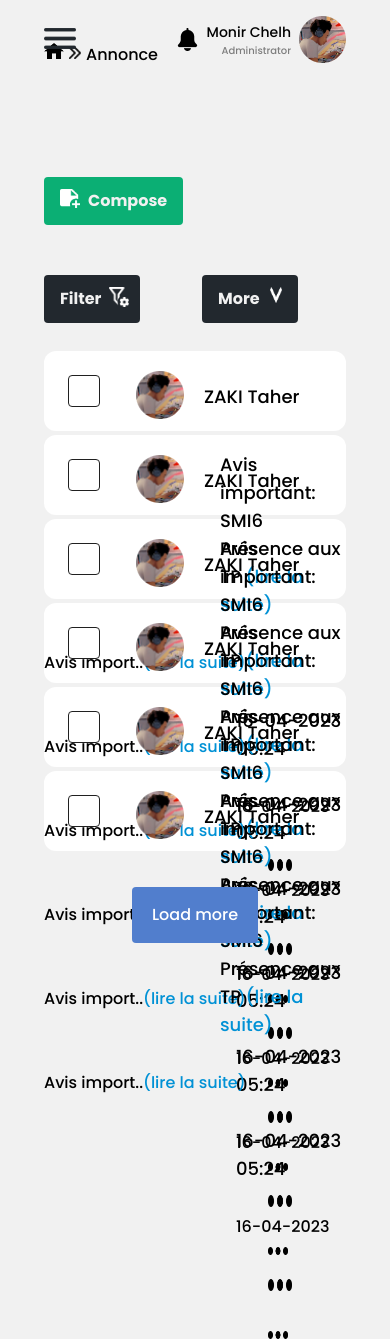
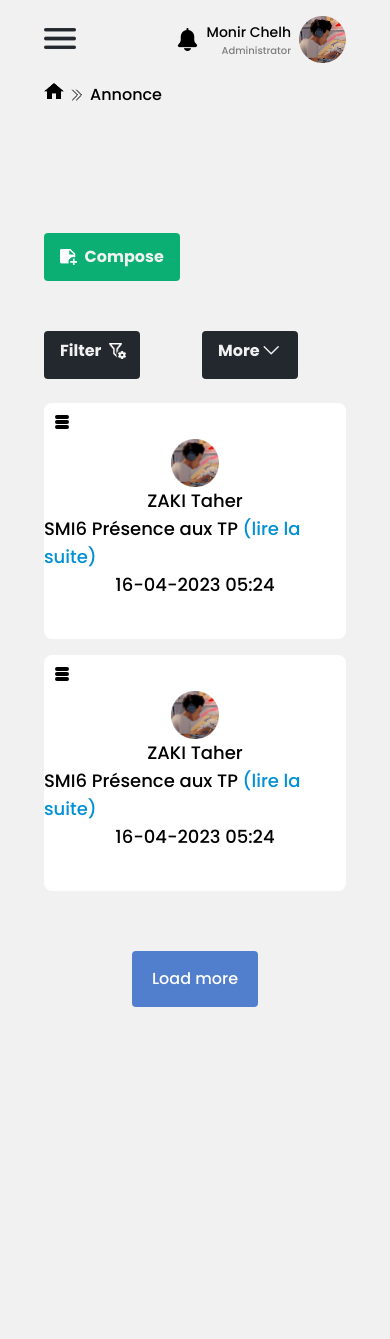
Before and after one commit to youne-elma/Intelligent-School-Management, a Django app: page /annonce/ in a window 390 px wide. After the commit the page ends 1007 px from the top, so only its background shows below. Run offline with Django 4.2, Linux system fonts and the light colour scheme; some libraries are stand-ins or nearby versions.

Commit message:
Responsive Annonce Page

```diff
--- a/core/templates/core/annonce.html
+++ b/core/templates/core/annonce.html
@@ -3,38 +3,54 @@
 {% block title %} Annonce {% endblock %}
 {% block content %}
 
-<div class="flex flex-wrap gap-[5px]  -mt-20 md:-mt-16">
+<div class="flex flex-wrap gap-[5px]  -mt-20 md:-mt-16 SmallScreen:-mt-10">
     <img src="../../../theme/static/icons/Home.png"  class=" w-5 h-4 "alt="">
-    <img src="../../../theme/static/icons/doubleRight.png"  class=" w-3 h-3 mt-1 "alt="">
-    <span > Annonce</span>
+    <svg  class="w-4 -mt-4" fill="none" stroke="currentColor" stroke-width="1.5" viewBox="0 0 24 24" xmlns="http://www.w3.org/2000/svg" aria-hidden="true">
+      <path stroke-linecap="round" stroke-linejoin="round" d="M11.25 4.5l7.5 7.5-7.5 7.5m-6-15l7.5 7.5-7.5 7.5"></path>
+    </svg>
+    <span  class="h-10"> Annonce</span>
 
 
 </div>
 <div >
- <div class="Content flex gap-[50px] flex-wrap justify-between mt-[50px]   ">
+ <div class="Content flex gap-[50px] flex-wrap justify-between mt-[50px]  items-center  ">
         <button class="bg-lightgreen text-lightcolor font-bold py-3 px-4 rounded inline-flex items-start w-25 h-15"  >
-            <svg  viewBox="0 0 20 20"><img src="../../../theme/static/icons/ComposeAnnonce.png"  width="20" height="20" alt="compose "></svg>
-            <span class="ml-2 "> Compose</span>
+            <img src="../../../theme/static/icons/ComposeAnnonce.png"   class="h-4 mt-1 "  alt="compose ">
+            <span class="ml-2"> Compose</span>
           </button>
 
            <div class="flex gap-[50px]  flex-wrap justify-end  space-x-3  ">
 
           <button class="bg-bluecharcoal text-lightcolor font-bold py-2 px-4 rounded inline-flex items-start w-24 h-12 ">
-            <span class="mt-1"> Filter</span>
-            <svg  viewBox="0 0 20 20"><img src="../../../theme/static/icons/Filter.png"    class="ml-2 w-5 h-5 mt-1"alt="filter "></svg>
+            <span class=""> Filter</span>
+            <img src="../../../theme/static/icons/Filter.png"    class="ml-2 w-5 h-4 mt-1"alt="filter ">
 
           </button>
           <button class="bg-bluecharcoal text-lightcolor font-bold py-2 px-4 rounded inline-flex items-start w-24 h-12">
-            <span class="mt-1" > More</span>
-            <svg  viewBox="0 0 20 20"><img src="../../../theme/static/icons/More.png" class="ml-2 w-5 h-4 mt-1" alt="More "></svg>
-          </button>
+            <span class="" > More</span>
+            <svg class="w-6" fill="none" stroke="currentColor" stroke-width="1.5" viewBox="0 0 24 24" xmlns="http://www.w3.org/2000/svg" aria-hidden="true">
+              <path stroke-linecap="round" stroke-linejoin="round" d="M19.5 8.25l-7.5 7.5-7.5-7.5"></path>
+            </svg>          </button>
 
      </div>
  </div>
 </br>
    <!--- this an annonce -->
 
-   <div class="bg-white w-50 h-20  rounded-xl mt-[4px] Content flex flex-wrap 3xl:bg-bluecharcoal 2xl:bg-daredvilleorange bigSreen:bg-darkcolor xl:bg-loyalblue md:bg-smoothgreen ">
+   <div class="bg-white w-50 h-20  rounded-xl mt-[4px] Content flex flex-wrap SmallScreen:hidden">
+
+    <input id="link-checkbox" type="checkbox" value="" class=" md:w-6 md:h-6 w-8 h-8 text-blue-600 bg-gray-100 border-darkcolor rounded focus:ring-blue-500 dark:focus:ring-blue-600 dark:ring-offset-gray-800 focus:ring-2 dark:bg-gray-700 dark:border-gray-600 ml-6 mt-6">
+    <img src="../../../theme/static/icons/UserPic.png"  class=" w-12 h-12  ml-9 mt-5  md:w-9 md:h-9 md:ml-7"alt="">
+    <span class="mt-8 text-ellipsis text-lg 3xl:text-base ml-5 2xl:text-base md:text-base md:ml-3 ">ZAKI Taher </span>
+    <span class="   mt-8  ml-44 3xl:text-base 3xl:ml-28 2xl:ml-20 2xl:hidden md:hidden xl:hidden text-lg ">Avis important: SMI6 Présence aux TP <a href="#" class="text-denimcolor">(lire la suite)</a></span>
+    <span class="text-ellipsis mt-8   md:ml-8 2xl:ml-14 xl:ml-6 Big:hidden  3xl:hidden">Avis import..<a href="#" class="text-denimcolor">(lire la suite)</a></span>
+    <span class="text-ellipsis mt-8   2xl:ml-20 xl:ml-7 3xl:text-base ml-48 text-lg 2xl:text-base md:hidden"> 16-04-2023 05:24</span>
+    <span class="text-ellipsis mt-8  md:text-base md:ml-20 xl:ml-20  ml-48 2xl:hidden md:hidden Big:hidden xl:hidden">16-04-2023</span>
+    <img src="../../../theme/static/icons/Updel.png"  class=" w-6 h-3 bigSreen:ml-20 mt-10 xl:ml-5 2xl:ml-32  md:hidden ml-56"alt="">
+    <img src="../../../theme/static/icons/Updel.png"  class=" w-5 h-2 bigSreen:ml-20 mt-10 xl:ml-9  2xl:ml-40  2xl:hidden xl:hidden md:ml-12 ml-56 Big:hidden"alt="">
+
+  </div>
+  <div class="bg-white w-50 h-20  rounded-xl mt-[4px] Content flex flex-wrap SmallScreen:hidden ">
 
     <input id="link-checkbox" type="checkbox" value="" class=" md:w-6 md:h-6 w-8 h-8 text-blue-600 bg-gray-100 border-darkcolor rounded focus:ring-blue-500 dark:focus:ring-blue-600 dark:ring-offset-gray-800 focus:ring-2 dark:bg-gray-700 dark:border-gray-600 ml-6 mt-6">
     <img src="../../../theme/static/icons/UserPic.png"  class=" w-12 h-12  ml-9 mt-5  md:w-9 md:h-9 md:ml-7"alt="">
@@ -47,7 +63,19 @@
     <img src="../../../theme/static/icons/Updel.png"  class=" w-5 h-2 bigSreen:ml-20 mt-10 xl:ml-9  2xl:ml-40  2xl:hidden xl:hidden md:ml-12 ml-56 Big:hidden"alt="">
 
   </div>
-  <div class="bg-white w-50 h-20  rounded-xl mt-[4px] Content flex flex-wrap 3xl:bg-bluecharcoal 2xl:bg-daredvilleorange bigSreen:bg-darkcolor xl:bg-loyalblue md:bg-smoothgreen ">
+  <div class="bg-white w-50 h-20  rounded-xl mt-[4px] Content flex flex-wrap SmallScreen:hidden">
+
+    <input id="link-checkbox" type="checkbox" value="" class=" md:w-6 md:h-6 w-8 h-8 text-blue-600 bg-gray-100 border-darkcolor rounded focus:ring-blue-500 dark:focus:ring-blue-600 dark:ring-offset-gray-800 focus:ring-2 dark:bg-gray-700 dark:border-gray-600 ml-6 mt-6">
+    <img src="../../../theme/static/icons/UserPic.png"  class=" w-12 h-12  ml-9 mt-5  md:w-9 md:h-9 md:ml-7"alt="">
+    <span class="mt-8 text-ellipsis text-lg 3xl:text-base ml-5 2xl:text-base md:text-base md:ml-3 ">ZAKI Taher </span>
+    <span class="text-ellipsis mt-8  ml-44 3xl:text-base 3xl:ml-28 2xl:ml-20 2xl:hidden md:hidden xl:hidden text-lg ">Avis important: SMI6 Présence aux TP <a href="#" class="text-denimcolor">(lire la suite)</a></span>
+    <span class="text-ellipsis mt-8   md:ml-8 2xl:ml-14 xl:ml-6 Big:hidden  3xl:hidden">Avis import..<a href="#" class="text-denimcolor">(lire la suite)</a></span>
+    <span class="text-ellipsis mt-8   2xl:ml-20 xl:ml-7 3xl:text-base ml-48 text-lg 2xl:text-base md:hidden"> 16-04-2023 05:24</span>
+    <span class="text-ellipsis mt-8  md:text-base md:ml-20 xl:ml-20  ml-48 2xl:hidden md:hidden Big:hidden xl:hidden">16-04-2023</span>
+    <img src="../../../theme/static/icons/Updel.png"  class=" w-6 h-3 bigSreen:ml-20 mt-10 xl:ml-5 2xl:ml-32  md:hidden ml-56"alt="">
+    <img src="../../../theme/static/icons/Updel.png"  class=" w-5 h-2 bigSreen:ml-20 mt-10 xl:ml-9  2xl:ml-40  2xl:hidden xl:hidden md:ml-12 ml-56 Big:hidden"alt="">
+  </div>
+  <div class="bg-white w-50 h-20  rounded-xl mt-[4px] Content flex flex-wrap SmallScreen:hidden">
 
     <input id="link-checkbox" type="checkbox" value="" class=" md:w-6 md:h-6 w-8 h-8 text-blue-600 bg-gray-100 border-darkcolor rounded focus:ring-blue-500 dark:focus:ring-blue-600 dark:ring-offset-gray-800 focus:ring-2 dark:bg-gray-700 dark:border-gray-600 ml-6 mt-6">
     <img src="../../../theme/static/icons/UserPic.png"  class=" w-12 h-12  ml-9 mt-5  md:w-9 md:h-9 md:ml-7"alt="">
@@ -60,19 +88,7 @@
     <img src="../../../theme/static/icons/Updel.png"  class=" w-5 h-2 bigSreen:ml-20 mt-10 xl:ml-9  2xl:ml-40  2xl:hidden xl:hidden md:ml-12 ml-56 Big:hidden"alt="">
 
   </div>
-  <div class="bg-white w-50 h-20  rounded-xl mt-[4px] Content flex flex-wrap 3xl:bg-bluecharcoal 2xl:bg-daredvilleorange bigSreen:bg-darkcolor xl:bg-loyalblue md:bg-smoothgreen ">
-
-    <input id="link-checkbox" type="checkbox" value="" class=" md:w-6 md:h-6 w-8 h-8 text-blue-600 bg-gray-100 border-darkcolor rounded focus:ring-blue-500 dark:focus:ring-blue-600 dark:ring-offset-gray-800 focus:ring-2 dark:bg-gray-700 dark:border-gray-600 ml-6 mt-6">
-    <img src="../../../theme/static/icons/UserPic.png"  class=" w-12 h-12  ml-9 mt-5  md:w-9 md:h-9 md:ml-7"alt="">
-    <span class="mt-8 text-ellipsis text-lg 3xl:text-base ml-5 2xl:text-base md:text-base md:ml-3 ">ZAKI Taher </span>
-    <span class="text-ellipsis mt-8  ml-44 3xl:text-base 3xl:ml-28 2xl:ml-20 2xl:hidden md:hidden xl:hidden text-lg ">Avis important: SMI6 Présence aux TP <a href="#" class="text-denimcolor">(lire la suite)</a></span>
-    <span class="text-ellipsis mt-8   md:ml-8 2xl:ml-14 xl:ml-6 Big:hidden  3xl:hidden">Avis import..<a href="#" class="text-denimcolor">(lire la suite)</a></span>
-    <span class="text-ellipsis mt-8   2xl:ml-20 xl:ml-7 3xl:text-base ml-48 text-lg 2xl:text-base md:hidden"> 16-04-2023 05:24</span>
-    <span class="text-ellipsis mt-8  md:text-base md:ml-20 xl:ml-20  ml-48 2xl:hidden md:hidden Big:hidden xl:hidden">16-04-2023</span>
-    <img src="../../../theme/static/icons/Updel.png"  class=" w-6 h-3 bigSreen:ml-20 mt-10 xl:ml-5 2xl:ml-32  md:hidden ml-56"alt="">
-    <img src="../../../theme/static/icons/Updel.png"  class=" w-5 h-2 bigSreen:ml-20 mt-10 xl:ml-9  2xl:ml-40  2xl:hidden xl:hidden md:ml-12 ml-56 Big:hidden"alt="">
-  </div>
-  <div class="bg-white w-50 h-20  rounded-xl mt-[4px] Content flex flex-wrap 3xl:bg-bluecharcoal 2xl:bg-daredvilleorange bigSreen:bg-darkcolor xl:bg-loyalblue md:bg-smoothgreen ">
+  <div class="bg-white w-50 h-20  rounded-xl mt-[4px] Content flex flex-wrap SmallScreen:hidden ">
 
     <input id="link-checkbox" type="checkbox" value="" class=" md:w-6 md:h-6 w-8 h-8 text-blue-600 bg-gray-100 border-darkcolor rounded focus:ring-blue-500 dark:focus:ring-blue-600 dark:ring-offset-gray-800 focus:ring-2 dark:bg-gray-700 dark:border-gray-600 ml-6 mt-6">
     <img src="../../../theme/static/icons/UserPic.png"  class=" w-12 h-12  ml-9 mt-5  md:w-9 md:h-9 md:ml-7"alt="">
@@ -85,20 +101,7 @@
     <img src="../../../theme/static/icons/Updel.png"  class=" w-5 h-2 bigSreen:ml-20 mt-10 xl:ml-9  2xl:ml-40  2xl:hidden xl:hidden md:ml-12 ml-56 Big:hidden"alt="">
 
   </div>
-  <div class="bg-white w-50 h-20  rounded-xl mt-[4px] Content flex flex-wrap 3xl:bg-bluecharcoal 2xl:bg-daredvilleorange bigSreen:bg-darkcolor xl:bg-loyalblue md:bg-smoothgreen ">
-
-    <input id="link-checkbox" type="checkbox" value="" class=" md:w-6 md:h-6 w-8 h-8 text-blue-600 bg-gray-100 border-darkcolor rounded focus:ring-blue-500 dark:focus:ring-blue-600 dark:ring-offset-gray-800 focus:ring-2 dark:bg-gray-700 dark:border-gray-600 ml-6 mt-6">
-    <img src="../../../theme/static/icons/UserPic.png"  class=" w-12 h-12  ml-9 mt-5  md:w-9 md:h-9 md:ml-7"alt="">
-    <span class="mt-8 text-ellipsis text-lg 3xl:text-base ml-5 2xl:text-base md:text-base md:ml-3 ">ZAKI Taher </span>
-    <span class="text-ellipsis mt-8  ml-44 3xl:text-base 3xl:ml-28 2xl:ml-20 2xl:hidden md:hidden xl:hidden text-lg ">Avis important: SMI6 Présence aux TP <a href="#" class="text-denimcolor">(lire la suite)</a></span>
-    <span class="text-ellipsis mt-8   md:ml-8 2xl:ml-14 xl:ml-6 Big:hidden  3xl:hidden">Avis import..<a href="#" class="text-denimcolor">(lire la suite)</a></span>
-    <span class="text-ellipsis mt-8   2xl:ml-20 xl:ml-7 3xl:text-base ml-48 text-lg 2xl:text-base md:hidden"> 16-04-2023 05:24</span>
-    <span class="text-ellipsis mt-8  md:text-base md:ml-20 xl:ml-20  ml-48 2xl:hidden md:hidden Big:hidden xl:hidden">16-04-2023</span>
-    <img src="../../../theme/static/icons/Updel.png"  class=" w-6 h-3 bigSreen:ml-20 mt-10 xl:ml-5 2xl:ml-32  md:hidden ml-56"alt="">
-    <img src="../../../theme/static/icons/Updel.png"  class=" w-5 h-2 bigSreen:ml-20 mt-10 xl:ml-9  2xl:ml-40  2xl:hidden xl:hidden md:ml-12 ml-56 Big:hidden"alt="">
-
-  </div>
-  <div class="bg-white w-50 h-20  rounded-xl mt-[4px] Content flex flex-wrap 3xl:bg-bluecharcoal 2xl:bg-daredvilleorange bigSreen:bg-darkcolor xl:bg-loyalblue md:bg-smoothgreen ">
+  <div class="bg-white w-50 h-20  rounded-xl mt-[4px] Content flex flex-wrap SmallScreen:hidden ">
 
     <input id="link-checkbox" type="checkbox" value="" class=" md:w-6 md:h-6 w-8 h-8 text-blue-600 bg-gray-100 border-darkcolor rounded focus:ring-blue-500 dark:focus:ring-blue-600 dark:ring-offset-gray-800 focus:ring-2 dark:bg-gray-700 dark:border-gray-600 ml-6 mt-6">
     <img src="../../../theme/static/icons/UserPic.png"  class=" w-12 h-12  ml-9 mt-5  md:w-9 md:h-9 md:ml-7"alt="">
@@ -112,6 +115,63 @@
 
   </div>
 
+
+
+  <div class="flex flex-wrap gap-4 ">
+<div class="w-full  bg-white  rounded-lg  hidden SmallScreen:block ">
+  <div class="relative inline-block text-left">
+    <div>
+      <button type="button" class=" inline-flex items-center justify-center w-full p-2 text-gray-400 rounded-md hover:text-gray-500 focus:outline-none focus:ring-2 focus:ring-inset focus:ring-blue-500" id="options-menu" aria-haspopup="true" aria-expanded="true">
+        <svg class="w-5 h-5" fill="currentColor" viewBox="0 0 20 20" xmlns="http://www.w3.org/2000/svg">
+          <path fill-rule="evenodd" d="M3 6a2 2 0 012-2h10a2 2 0 110 4H5a2 2 0 01-2-2zm0 5a2 2 0 012-2h10a2 2 0 110 4H5a2 2 0 01-2-2zm0 5a2 2 0 012-2h10a2 2 0 110 4H5a2 2 0 01-2-2z" clip-rule="evenodd"></path>
+        </svg>
+      </button>
+    </div>
+
+    <div id="options-menu-items" class="origin-top-left absolute left-0 mt-2 w-24 rounded-md shadow-lg bg-white ring-1 ring-black ring-opacity-5 divide-y divide-gray-100 hidden" role="menu" aria-orientation="vertical" aria-labelledby="options-menu">
+      <a href="#" class="block px-4 py-2 text-sm text-gray-700 hover:bg-gray-100 hover:text-gray-900" role="menuitem">Update</a>
+      <a href="#" class="block px-4 py-2 text-sm text-gray-700 hover:bg-gray-100 hover:text-gray-900" role="menuitem">Delete</a>
+
+    </div>
+  </div>
+  <div class="flex flex-col items-center pb-10">
+    <img src="../../../theme/static/icons/UserPic.png"  class=" w-12 h-12    md:w-9 md:h-9 md:ml-7"alt="">
+    <p class=" text-ellipsis text-lg 3xl:text-base  2xl:text-base md:text-base md:ml-3 ">ZAKI Taher </p>
+    <span class="text-ellipsis   3xl:text-base 3xl:ml-28 2xl:ml-20 2xl:hidden md:hidden xl:hidden text-lg "> SMI6 Présence aux TP <a href="#" class="text-denimcolor">(lire la suite)</a></span>
+    <span class="text-ellipsis   2xl:ml-20 xl:ml-7 3xl:text-base  text-lg 2xl:text-base md:hidden"> 16-04-2023 05:24</span>
+
+  </div>
+</div>
+
+
+<div class="w-full  bg-white  rounded-lg  hidden SmallScreen:block">
+  <div class="relative inline-block text-left">
+    <div>
+      <button type="button" class=" inline-flex items-center justify-center w-full p-2 text-gray-400 rounded-md hover:text-gray-500 focus:outline-none focus:ring-2 focus:ring-inset focus:ring-blue-500" id="options-menu" aria-haspopup="true" aria-expanded="true">
+        <svg class="w-5 h-5" fill="currentColor" viewBox="0 0 20 20" xmlns="http://www.w3.org/2000/svg">
+          <path fill-rule="evenodd" d="M3 6a2 2 0 012-2h10a2 2 0 110 4H5a2 2 0 01-2-2zm0 5a2 2 0 012-2h10a2 2 0 110 4H5a2 2 0 01-2-2zm0 5a2 2 0 012-2h10a2 2 0 110 4H5a2 2 0 01-2-2z" clip-rule="evenodd"></path>
+        </svg>
+      </button>
+    </div>
+
+    <div id="options-menu-items" class="origin-top-left absolute left-0 mt-2 w-24 rounded-md shadow-lg bg-white ring-1 ring-black ring-opacity-5 divide-y divide-gray-100 hidden" role="menu" aria-orientation="vertical" aria-labelledby="options-menu">
+      <a href="#" class="block px-4 py-2 text-sm text-gray-700 hover:bg-gray-100 hover:text-gray-900" role="menuitem">Update</a>
+      <a href="#" class="block px-4 py-2 text-sm text-gray-700 hover:bg-gray-100 hover:text-gray-900" role="menuitem">Delete</a>
+
+    </div>
+  </div>
+  <div class="flex flex-col items-center pb-10">
+    <img src="../../../theme/static/icons/UserPic.png"  class=" w-12 h-12    md:w-9 md:h-9 md:ml-7"alt="">
+    <p class=" text-ellipsis text-lg 3xl:text-base  2xl:text-base md:text-base md:ml-3 ">ZAKI Taher </p>
+    <span class="text-ellipsis   3xl:text-base 3xl:ml-28 2xl:ml-20 2xl:hidden md:hidden xl:hidden text-lg "> SMI6 Présence aux TP <a href="#" class="text-denimcolor">(lire la suite)</a></span>
+    <span class="text-ellipsis   2xl:ml-20 xl:ml-7 3xl:text-base  text-lg 2xl:text-base md:hidden"> 16-04-2023 05:24</span>
+
+  </div>
+</div>
+
+</div>
+</div>
+
 <!--<div class="bg-white  w-50 h-20 rounded-xl mt-[4px] Content flex flex-wrap ">
 
     <input id="link-checkbox" type="checkbox" value="" class="w-8 h-8 text-blue-600 bg-gray-100 border-darkcolor rounded focus:ring-blue-500 dark:focus:ring-blue-600 dark:ring-offset-gray-800 focus:ring-2 dark:bg-gray-700 dark:border-gray-600 ml-6 mt-6">
@@ -122,10 +182,10 @@
     <img src="../../../theme/static/icons/Updel.png"  class=" w-6 h-3 ml-56 mt-10 "alt="">
 </div>-->
 
+
+
    <div class=" flex  items-center justify-center h-screen]">
-  <button class="bg-blue hover:bg-cornflower  py-4 px-5 mt-9  text-ellipsis  text-white rounded"> Load more</button>
-
-  </div>
- </div>
+  <button class="bg-blue hover:bg-cornflower  py-4 px-5 font-poppin  text-white rounded"> Load more</button></div>
+</div>
 
 {% endblock%}
--- a/theme/static/css/dist/styles.css
+++ b/theme/static/css/dist/styles.css
@@ -755,6 +763,10 @@ select {
   margin-top: -5rem;
 }
 
+.-mt-4 {
+  margin-top: -1rem;
+}
+
 .mb-10 {
   margin-bottom: 2.5rem;
 }
@@ -867,10 +883,42 @@ select {
   margin-top: auto;
 }
 
+.mb-1 {
+  margin-bottom: 0.25rem;
+}
+
+.mb-3 {
+  margin-bottom: 0.75rem;
+}
+
+.ml-14 {
+  margin-left: 3.5rem;
+}
+
+.ml-28 {
+  margin-left: 7rem;
+}
+
+.ml-32 {
+  margin-left: 8rem;
+}
+
+.mt-3 {
+  margin-top: 0.75rem;
+}
+
+.mt-0 {
+  margin-top: 0px;
+}
+
 .block {
   display: block;
 }
 
+.inline-block {
+  display: inline-block;
+}
+
 .flex {
   display: flex;
 }
@@ -883,6 +931,10 @@ select {
   display: none;
 }
 
+.h-10 {
+  height: 2.5rem;
+}
+
 .h-12 {
   height: 3rem;
 }
@@ -951,8 +1015,8 @@ select {
   width: 6rem;
 }
 
-.w-3 {
-  width: 0.75rem;
+.w-4 {
+  width: 1rem;
 }
 
 .w-4\/5 {
@@ -991,6 +1059,18 @@ select {
   width: 70px;
 }
 
+.w-full {
+  width: 100%;
+}
+
+.w-20 {
+  width: 5rem;
+}
+
+.w-48 {
+  width: 12rem;
+}
+
 .min-w-\[179px\] {
   min-width: 179px;
 }
@@ -1065,6 +1157,10 @@ select {
 
 .gap-\[60px\] {
   gap: 60px;
+}
+
+.gap-4 {
+  gap: 1rem;
 }
 
 .space-x-3 > :not([hidden]) ~ :not([hidden]) {
@@ -1089,8 +1191,24 @@ select {
   border-radius: 5px;
 }
 
+.rounded-md {
+  border-radius: 0.375rem;
+}
+
 .rounded-xl {
   border-radius: 0.75rem;
+}
+
+.rounded-full {
+  border-radius: 9999px;
+}
+
+.rounded-lg {
+  border-radius: 0.5rem;
+}
+
+.border {
+  border-width: 1px;
 }
 
 .border-t {
@@ -1146,6 +1264,10 @@ select {
   background-color: rgb(255 255 255 / var(--tw-bg-opacity));
 }
 
+.p-2 {
+  padding: 0.5rem;
+}
+
 .px-4 {
   padding-left: 1rem;
   padding-right: 1rem;
@@ -1195,8 +1322,24 @@ select {
   padding-top: 17px;
 }
 
+.pb-10 {
+  padding-bottom: 2.5rem;
+}
+
+.text-left {
+  text-align: left;
+}
+
+.text-center {
+  text-align: center;
+}
+
 .text-right {
   text-align: right;
+}
+
+.font-poppin {
+  font-family: Poppins;
 }
 
 .text-5xl {
@@ -1410,13 +1599,31 @@ select {
   }
 }
 
-@media (min-width: 500px) and (max-width: 1000px) {
+@media (min-width: 1px) and (max-width: 645px) {
+  .SmallScreen\:-mt-10 {
+    margin-top: -2.5rem;
+  }
+
+  .SmallScreen\:mt-1 {
+    margin-top: 0.25rem;
+  }
+
+  .SmallScreen\:block {
+    display: block;
+  }
+
+  .SmallScreen\:hidden {
+    display: none;
+  }
+}
+
+@media (min-width: 645px) and (max-width: 1000px) {
   .md\:-mt-16 {
     margin-top: -4rem;
   }
 
-  .md\:ml-16 {
-    margin-left: 4rem;
+  .md\:ml-12 {
+    margin-left: 3rem;
   }
 
   .md\:ml-20 {
--- a/theme/static/js/script.js
+++ b/theme/static/js/script.js
@@ -14,3 +14,11 @@ function openSidebar() {
 function closeSidebar(){
     sideBar.classList.remove("toggleNavbar");
 }
+
+const dropdownButton = document.querySelector('#options-menu');
+const dropdownMenu = document.querySelector('#options-menu-items');
+
+dropdownButton.addEventListener('click', (event) => {
+  event.preventDefault();
+  dropdownMenu.classList.toggle('hidden');
+});
```
Also changed, not shown: other parts of theme/static/css/dist/styles.css (+106 -9 lines), theme/static_src/tailwind.config.js (+4 -4 lines), theme/static/css/base.css (line endings or trailing spaces).
